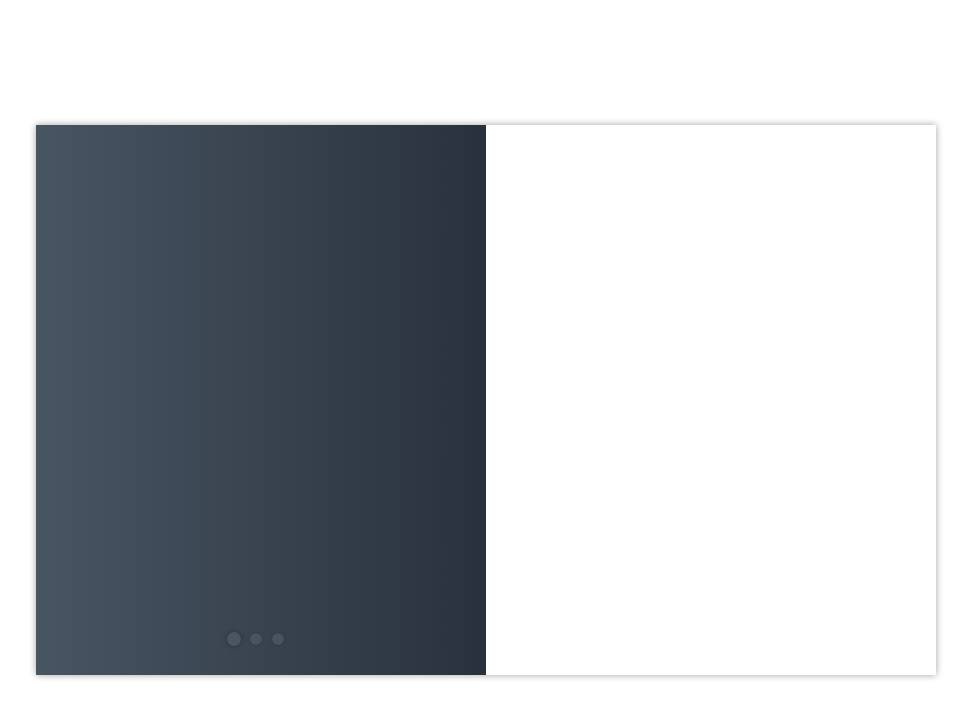
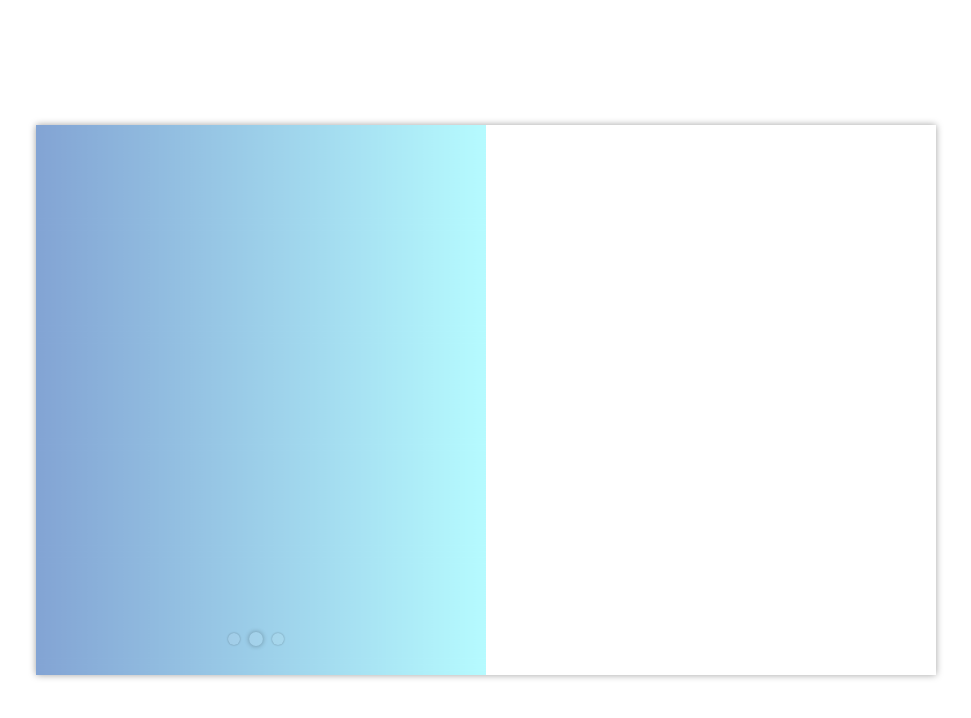
Before and after one commit to WangJunLiangA/spring-vue-example, a Vue app in the folder forntEnd/: page /login in a window 1280 px wide. Shown: the top 718 px of the page, without its empty margins (154-1125 px from the left). Built offline with nearby package versions, Linux system fonts and the light colour scheme.

Commit message:
轮播图加入动画，添加相关注解

```diff
--- a/forntEnd/src/components/rotationMap.vue
+++ b/forntEnd/src/components/rotationMap.vue
@@ -1,25 +1,28 @@
-/*
- * @Author: WangJunLiang
- * @Date: 2022-01-25 18:53:58
- * @Last Modified by:   WangJunLiang
- * @Last Modified time: 2022-01-25 18:53:58 、
- * 轮播图组件
- */
+<!--
+ * @Description: 轮播图插件
+ * @Author: JunLiangWang
+ * @Date: 2022-01-25 10:06:04
+ * @LastEditors: JunLiangWang
+ * @LastEditTime: 2022-01-26 16:50:57
+-->
 <template>
   <div class="container">
     <!--图片列表-->
     <div class="image-list">
-      <a v-for="(item, index) in dataList" :href="item.linkUrl"
-        :key="index" target="_blank" v-show="index == activeIndex">
-        <img :src="item.imgUrl" :alt="item.details"/>
+      <transition name="fade" v-for="(item, index) in dataList" :key="index">
+        <a :href="item.linkUrl" target="_blank" v-show="index == activeIndex">
+          <img :src="item.imgUrl" :alt="item.details" />
         </a>
+      </transition>
     </div>
     <!--按钮列表-->
     <div class="button-list">
-      <button  v-for="(item, index) in dataList"
-        :key="index"  @mouseover="activeIndex = index"
-        :class="activeIndex==index?'active':''">
-      </button>
+      <button
+        v-for="(item, index) in dataList"
+        :key="index"
+        @mouseover="activeIndex = index"
+        :class="activeIndex == index ? 'active' : ''"
+      ></button>
     </div>
   </div>
 </template>
@@ -28,57 +31,111 @@
 export default {
   name: "rotationMap",
   props: {
+    //图片列表
     dataList: {
       type: Array,
       default: () => [
         {
-          imgUrl: require("@/assets/img/1.jpg"),
-          linkUrl: "https:www.baidu.com",
-          details: "测试图片",
+          imgUrl: require("@/assets/img/1.jpg"), //图片地址
+          linkUrl: "https:www.baidu.com", //点击链接
+          details: "测试图片", //图片描述
         },
         {
-          imgUrl: require("@/assets/img/2.jpg"),
-          linkUrl: "https:www.baidu.com",
-          details: "测试图片",
+          imgUrl: require("@/assets/img/2.jpg"), //图片地址
+          linkUrl: "https:www.baidu.com", //点击链接
+          details: "测试图片", //图片描述
         },
         {
-          imgUrl: require("@/assets/img/3.jpg"),
-          linkUrl: "https:www.baidu.com",
-          details: "测试图片",
+          imgUrl: require("@/assets/img/3.jpg"), //图片地址
+          linkUrl: "https:www.baidu.com", //点击链接
+          details: "测试图片", //图片描述
         },
       ],
     },
+    //切换图片时间
     changeTime: {
       type: Number,
-      default: 10,
+      default: 5,
+    },
+    //是否开启自动切换图片
+    isEnableAutoChangeImg: {
+      type: Boolean,
+      default: true,
     },
   },
   data() {
     return {
+      //当前激活图片索引
       activeIndex: 0,
+      //定时器
+      time: null,
     };
   },
-  created(){
-      //如果图片数量多于1，且开启自动切换图片
-      if(this.dataList.length>1)
+  watch: {
+    isEnableAutoChangeImg(value) {
+      this.isAutoChangeImg(value,this.dataList,this.changeTime);
+    },
+    dataList(value) {
+      this.isAutoChangeImg(this.isEnableAutoChangeImg,value,this.changeTime);
+    },
+    changeTime(value)
     {
-          setInterval(this.changeImage, this.changeTime*1000);
+      if(this.time!=null)
+      {
+        clearInterval(this.time);
+      }
+      this.isAutoChangeImg(this.isEnableAutoChangeImg,this.dataList,value)
     }
   },
-  methods:{
-      changeImage(){
-          this.activeIndex++;
-          if(this.activeIndex>=this.dataList.length)
+  methods: {
+    /**
+     * @description: 是否开启或关闭自动切换图片
+     * @author: JunLiangWang
+     * @param {*} isEnableAutoChangeImg   是否开启自动切换图片
+     * @param {*} length 图片列表长度
+     * @param {*} changeTime  切换时间
+     * @return {*}
+     */
+    isAutoChangeImg(isEnableAutoChangeImg,length,changeTime) {
+      if(isEnableAutoChangeImg && length.length>1)
       {
-              this.activeIndex=0;
+        if(this.time==null)
+        {
+         this.time = setInterval(this.changeImage, changeTime * 1000);
         }
       }
+      else
+      {
+        if(this.time!=null)
+        {
+          clearInterval(this.time);
+          this.time=null;
+        }
+      }
+      this.activeIndex=0;
+    },
+    /**
+     * @description: 切换图片
+     * @author: JunLiangWang
+     * @param {*}
+     * @return {*}
+     */
+    changeImage() {
+      this.activeIndex++;
+      if (this.activeIndex >= this.dataList.length) {
+        this.activeIndex = 0;
+      }
+    }
+  },
+  created(){
+      this.isAutoChangeImg(this.isEnableAutoChangeImg,this.dataList,this.changeTime)
   }
 };
 </script>
 
 <style scoped>
-.container {
+.container,
+.image-list {
   position: relative;
 }
 .image-list,
@@ -89,11 +146,15 @@ figure,
   width: 100%;
   height: 100%;
 }
-a {
+a,
+.button-list {
   display: block;
+  position: absolute;
+}
+.image-list {
+  overflow: hidden;
 }
 .button-list {
-  position: absolute;
   bottom: 30px;
   display: flex;
   flex-wrap: nowrap;
@@ -111,8 +172,22 @@ button {
   cursor: pointer;
   box-shadow: 0 0 2px 0px #00000052;
 }
-button:hover,.active{
+button:hover,
+.active {
   transform: scale(1.15);
   box-shadow: 0 0 5px 0px #00000052;
 }
+
+/**
+  动画
+ */
+.fade-enter-active,
+.fade-leave-active {
+  transition: opacity 1s ease;
+}
+
+.fade-enter-from,
+.fade-leave-to {
+  opacity: 0;
+}
 </style>
```
Lines whose indentation alone changed are shown as unchanged.
